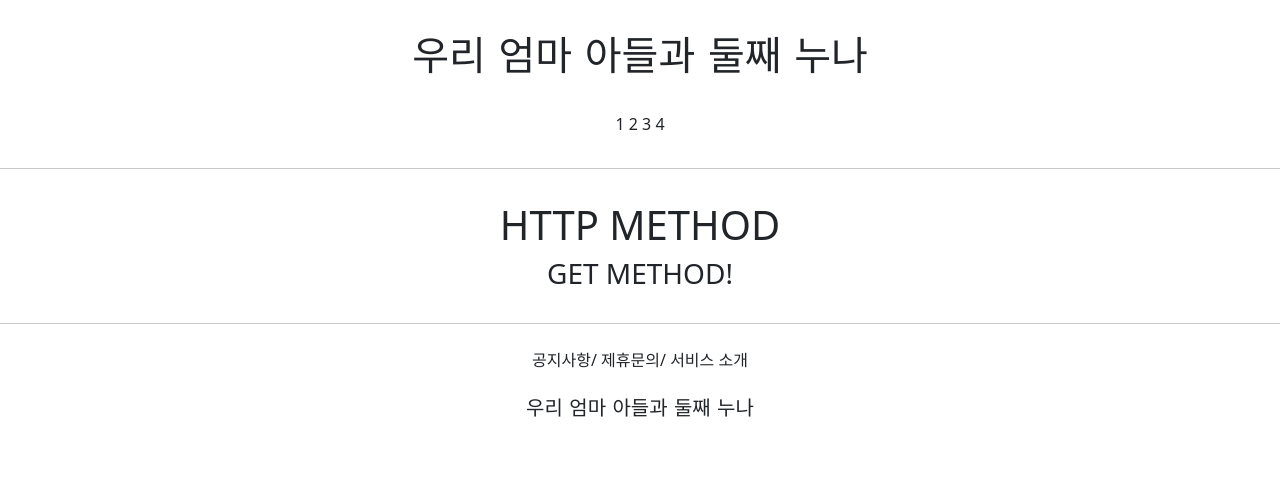
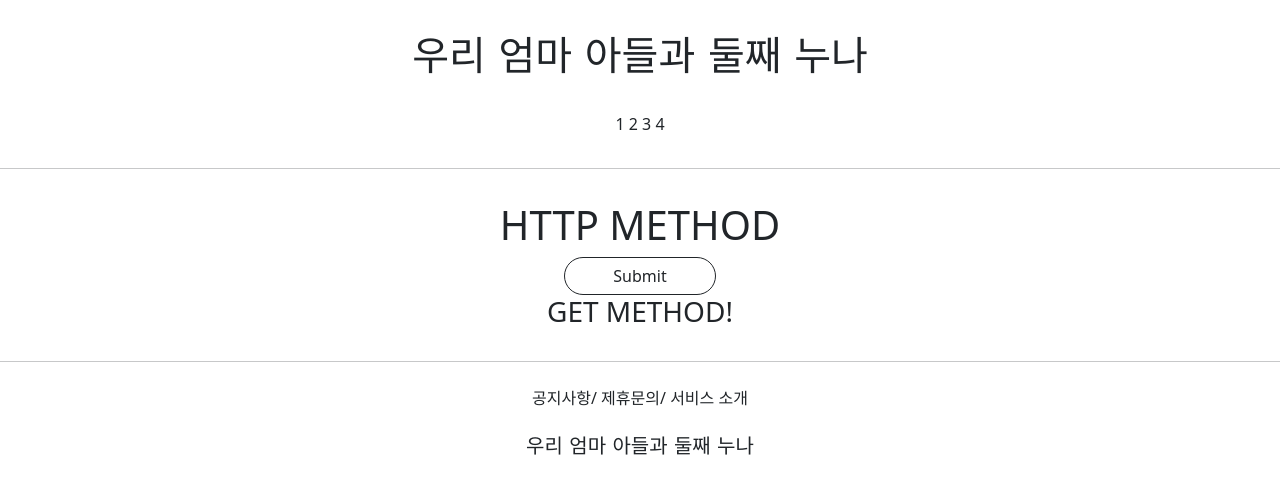
Before and after one commit to inrainy/gis_web_application, a Django app: page /accounts/hello_world/ in a window 1280 px wide. Shown: the top 494 px of the page. Run offline with Django 3.2, Linux system fonts and the light colour scheme; parts of the project's set-up code (start-up, migrations or seed data) failed here and were passed over; some web fonts are replaced.

Commit message:
7.9.webapplication4

```diff
--- a/accountapp/templates/accountapp/hello_world.html
+++ b/accountapp/templates/accountapp/hello_world.html
@@ -7,6 +7,12 @@
 
         <h1> HTTP METHOD </h1>
 
+        <form action="/accounts/hello_world/" method="post">
+            {% csrf_token %}
+            <input type="submit" class="btn btn-outline-dark rounded-pill px-5">
+
+        </form>
+
     <h3>{{ text }}</h3>
 
     </div>
```
